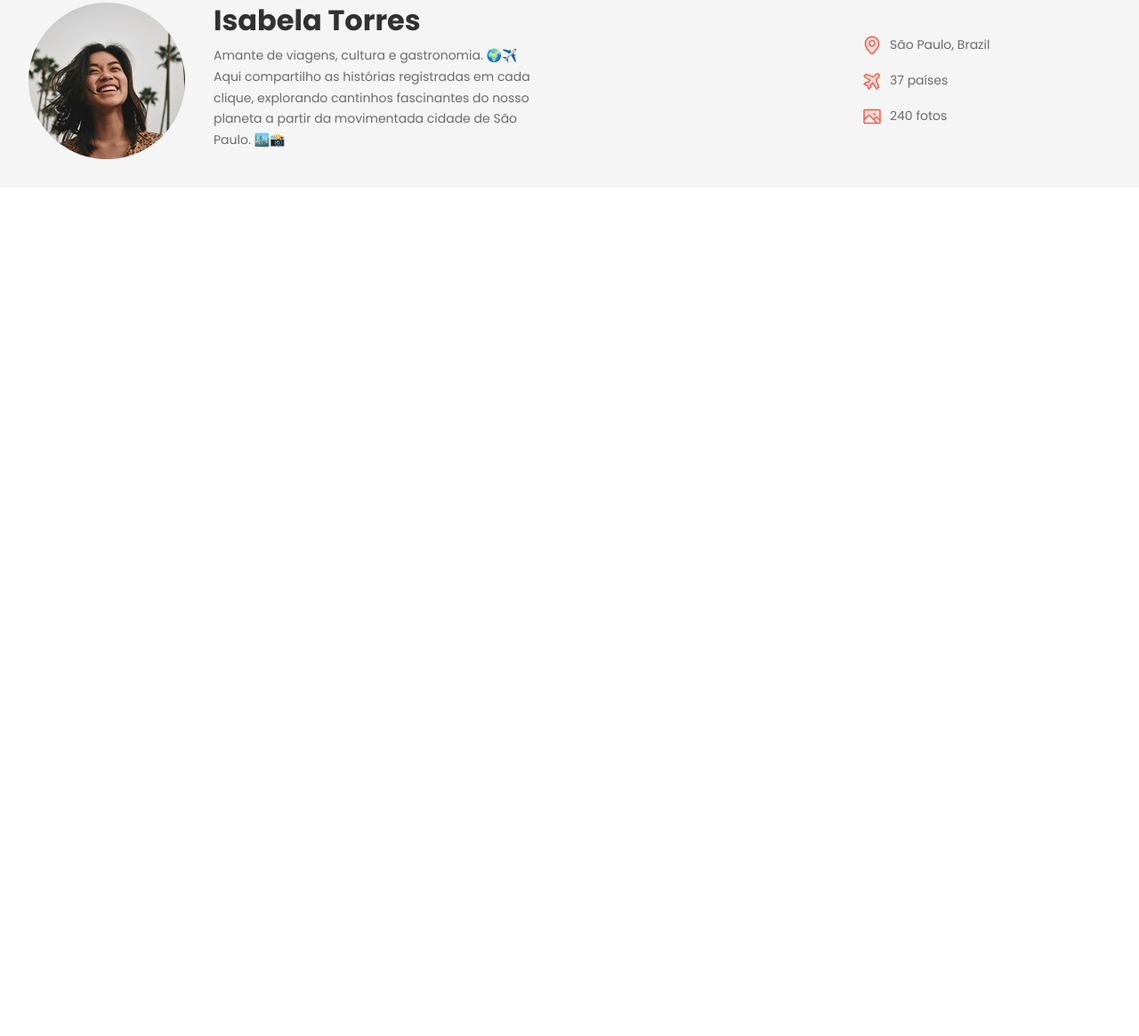
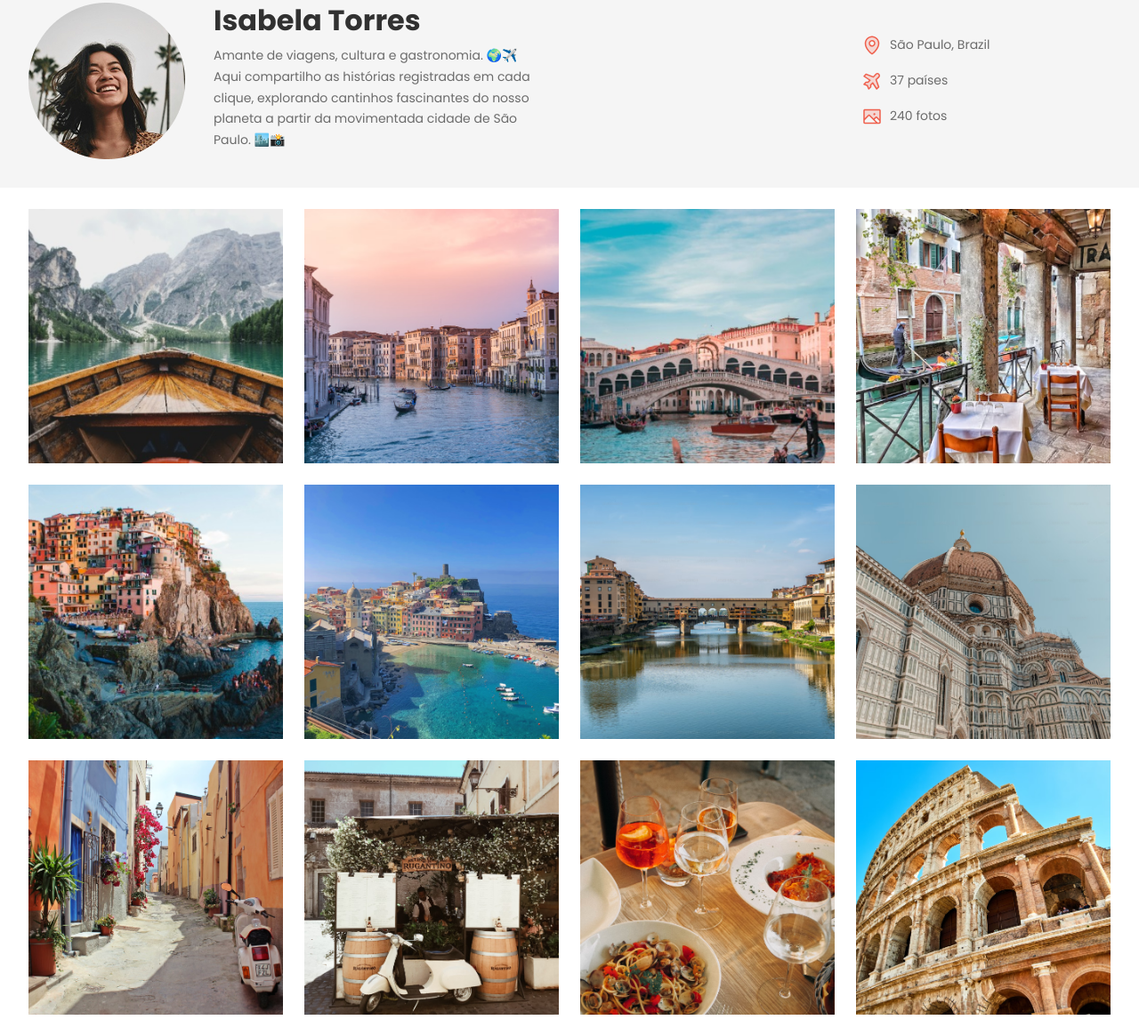
Before and after one commit to ryanmazali/travelgram-perfildeviagens, a plain HTML site: page index.html in a window 1280 px wide. Shown: the part 125-1290 px from the top of the page at 89% size. Before the commit the page ends 800 px from the top, so only its background shows below. Drawn offline with Linux system fonts and the light colour scheme.

Commit message:
main galery

```diff
--- a/index.html
+++ b/index.html
@@ -65,9 +65,20 @@
                 </div>
             </header>
     </div>
-    <p>
-
-    </p>
+    <main class="container">
+        <img src="assets/images/Image 01.png" alt="...">
+        <img src="assets/images/Image 02.png" alt="...">
+        <img src="assets/images/Image 03.png" alt="...">
+        <img src="assets/images/Image 04.png" alt="...">
+        <img src="assets/images/Image 05.png" alt="...">
+        <img src="assets/images/Image 06.png" alt="...">
+        <img src="assets/images/Image 07.png" alt="...">
+        <img src="assets/images/Image 08.png" alt="...">
+        <img src="assets/images/Image 09.png" alt="...">
+        <img src="assets/images/Image 10.png" alt="...">
+        <img src="assets/images/Image 11.png" alt="...">
+        <img src="assets/images/Image 12.png" alt="...">
+    </main>
 
 </body>
 </html>
--- a/styles/index.css
+++ b/styles/index.css
@@ -1,3 +1,4 @@
 @import url(global.css);
 @import url(nav.css);
 @import url(header.css);
+@import url(main.css);
--- /dev/null
+++ b/styles/main.css
@@ -0,0 +1,12 @@
+main {
+  display: flex;
+  flex-wrap: wrap;
+  gap: 24px;
+  padding-block: 24px;
+}
+
+main img {
+  width: 286px;
+  height: 286px;
+  object-fit: cover;
+}
```
